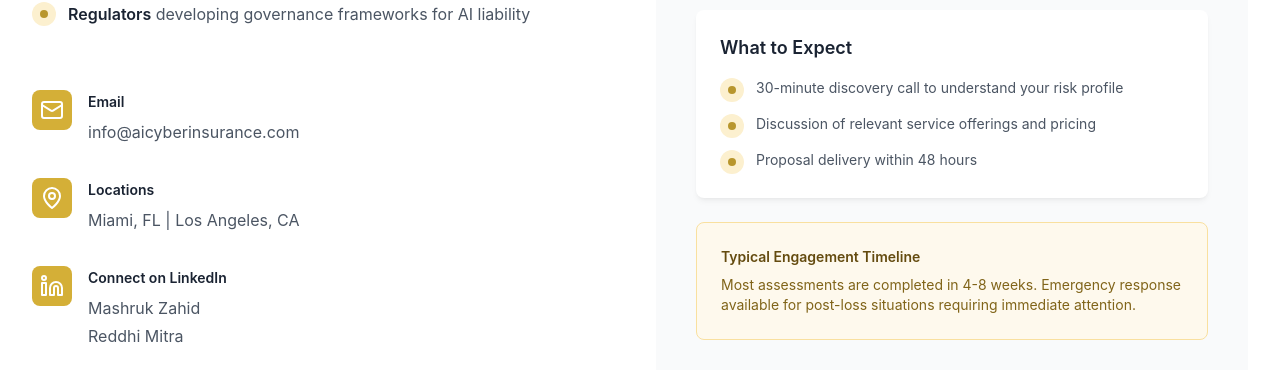
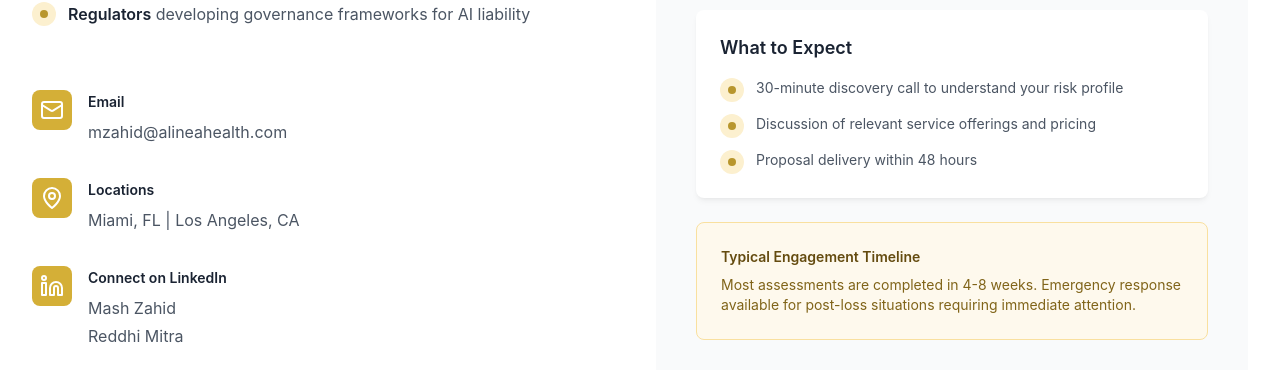
Before and after one commit to MashZ/ai-cyber-insurance, a React (Vite) app: page /contact in a window 1280 px wide. Shown: the part 859-1229 px from the top of the page. Built offline with nearby package versions, Linux system fonts and the light colour scheme.

Commit message:
Fix: About page link updates

```diff
--- a/src/components/Footer.tsx
+++ b/src/components/Footer.tsx
@@ -41,7 +41,7 @@ export default function Footer() {
             </p>
             <div className="flex space-x-6">
               <a
-                href="https://www.linkedin.com/in/mashruk-zahid/"
+                href="https://www.linkedin.com/in/mashz/"
                 target="_blank"
                 rel="noopener noreferrer"
                 className="text-gray-400 hover:text-accent-500"
@@ -59,7 +59,7 @@ export default function Footer() {
                 <Linkedin className="h-6 w-6" />
               </a>
               <a
-                href="mailto:info@aicyberinsurance.com"
+                href="mailto:mzahid@alineahealth.com"
                 className="text-gray-400 hover:text-accent-500"
               >
                 <span className="sr-only">Email</span>
--- a/src/pages/Contact.tsx
+++ b/src/pages/Contact.tsx
@@ -76,10 +76,10 @@ export default function Contact() {
                     <p className="text-sm font-semibold leading-6 text-primary-800">Email</p>
                     <p className="mt-1 text-base leading-7 text-gray-600">
                       <a
-                        href="mailto:info@aicyberinsurance.com"
+                        href="mailto:mzahid@alineahealth.com"
                         className="hover:text-accent-600"
                       >
-                        info@aicyberinsurance.com
+                        mzahid@alineahealth.com
                       </a>
                     </p>
                   </dd>
@@ -111,12 +111,12 @@ export default function Contact() {
                     <p className="text-sm font-semibold leading-6 text-primary-800">Connect on LinkedIn</p>
                     <p className="mt-1 text-base leading-7 text-gray-600">
                       <a
-                        href="https://www.linkedin.com/in/mashruk-zahid/"
+                        href="https://www.linkedin.com/in/mashz/"
                         target="_blank"
                         rel="noopener noreferrer"
                         className="hover:text-accent-600 block"
                       >
-                        Mashruk Zahid
+                        Mash Zahid
                       </a>
                       <a
                         href="https://www.linkedin.com/in/reddhimitra/"
@@ -190,7 +190,7 @@ export default function Contact() {
 
               <div className="mt-8">
                 <a
-                  href="mailto:info@aicyberinsurance.com?subject=Consultation Request"
+                  href="mailto:mzahid@alineahealth.com?subject=AI Insurance Risk Consultation Request"
                   className="block w-full rounded-md bg-accent-500 px-6 py-3 text-center text-sm font-semibold text-white shadow-sm hover:bg-accent-600 focus-visible:outline focus-visible:outline-2 focus-visible:outline-offset-2 focus-visible:outline-accent-600"
                 >
                   Request Consultation
```
Also changed, not shown: 2 other files (tests, documents, lock files or other folders).
